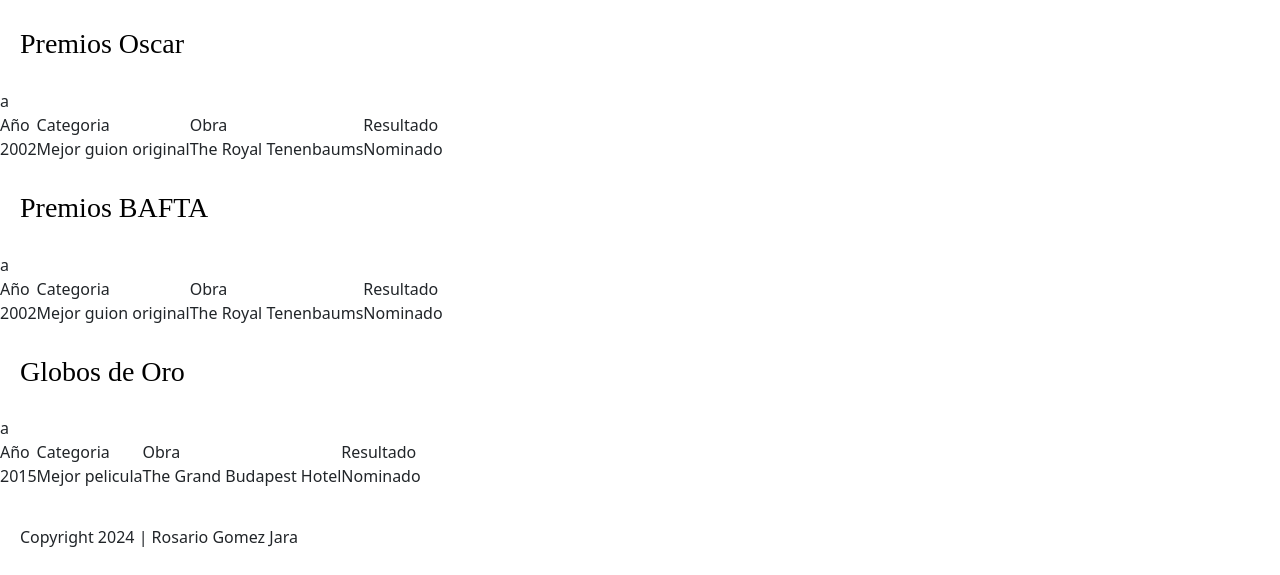
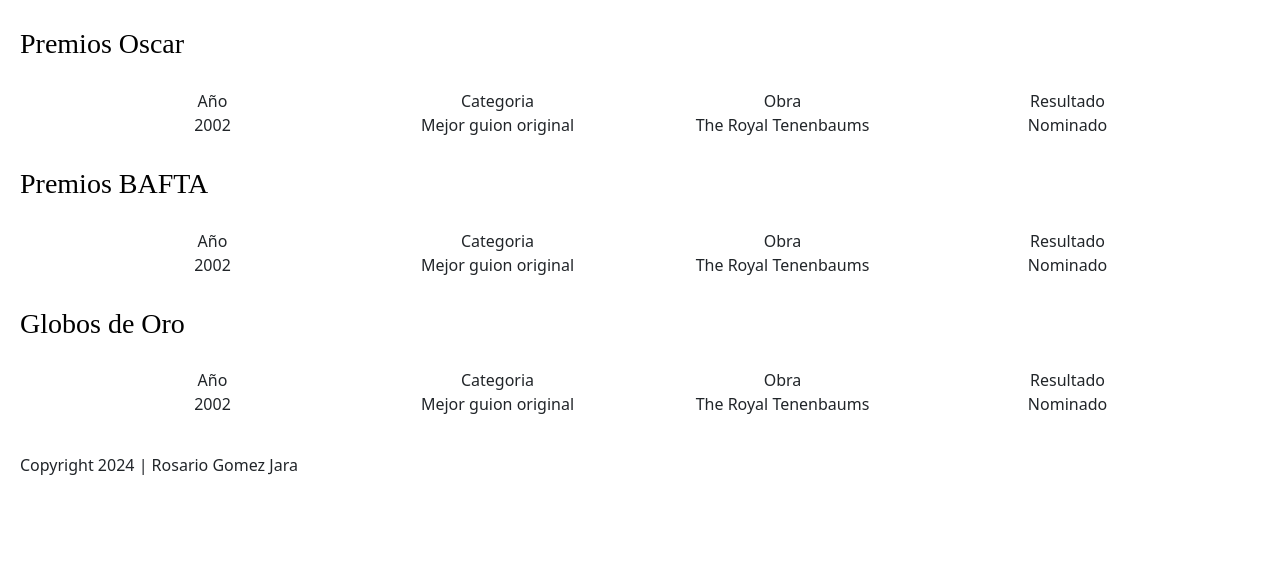
Before and after one commit to rgomezjara/wesandersonweb, a plain HTML site: page Pages/premios.html in a window 1280 px wide. Shown: the part 287-862 px from the top of the page. After the commit the page ends 800 px from the top, so only its background shows below. Drawn offline with nearby package versions, Linux system fonts and the light colour scheme.

Commit message:
avances con la pagina premios

```diff
--- a/Pages/premios.html
+++ b/Pages/premios.html
@@ -47,59 +47,92 @@
        </div>
       </header>
     <h2>Premios y Reconocimientos</h2>
-    <div>
-    <h3>Premios Oscar</h3>
-         <table>
-            <!--tr indica el inicio y fin de una fila-->
-             <tr>
-            <!--td inicializa las columnas-->
-                <td> Año </td>
-                <td> Categoria</td>
-                <td>Obra</td>
-                <td>Resultado</td>
-            </tr>
-            <tr>
-                <td>2002</td>
-                <td>Mejor guion original</td>
-                <td>The Royal Tenenbaums</td>a
-                <td>Nominado</td>
-            </tr>
-        </table>
+
+    <section>
+     <h3>Premios Oscar</h3>
+
+      <div class="container text-center">
+        <div class="row">
+          <div class="col">Año</div>
+          <div class="col">Categoria</div>
+          <div class="col">Obra</div>
+          <div class="col">Resultado</div>
+        </div>
+      </div>
+
+      <div class="container text-center">
+        <div class="row">
+          <div class="col">2002</div>
+          <div class="col">Mejor guion original</div>
+          <div class="col">The Royal Tenenbaums</div>
+          <div class="col">Nominado</div>
+        </div>
+      </div>
+
+    </section>
+    <h3>Premios BAFTA</h3>
+    <div class="container text-center">
+      <div class="row">
+        <div class="col">Año</div>
+        <div class="col">Categoria</div>
+        <div class="col">Obra</div>
+        <div class="col">Resultado</div>
+      </div>
     </div>
-    <h3>Premios BAFTA</h3>
-    <table>
-        <!--tr indica el inicio y fin de una fila-->
-         <tr>
-        <!--td inicializa las columnas-->
-            <td> Año </td>
-            <td> Categoria</td>
-            <td>Obra</td>
-            <td>Resultado</td>
-        </tr>
-        <tr>
-             <td>2002</td>
-            <td>Mejor guion original</td>
-            <td>The Royal Tenenbaums</td>a
-            <td>Nominado</td>
-        </tr>
-    </table>
+
+      <div class="container text-center">
+        <div class="row">
+          <div class="col">2002</div>
+          <div class="col">Mejor guion original</div>
+          <div class="col">The Royal Tenenbaums</div>
+          <div class="col">Nominado</div>
+        </div>
+
+      </div>
+
     <h3>Globos de Oro</h3>
-    <table>
-        <!--tr indica el inicio y fin de una fila-->
-         <tr>
-        <!--td inicializa las columnas-->
-            <td> Año </td>
-            <td> Categoria</td>
-            <td>Obra</td>
-            <td>Resultado</td>
-        </tr>
-        <tr>
-            <td>2015</td>
-            <td>Mejor pelicula</td>
-            <td>The Grand Budapest Hotel</td>a
-            <td>Nominado</td>
-        </tr>
-    </table>
+    <div class="container text-center">
+      <div class="row">
+        <div class="col">Año</div>
+        <div class="col">Categoria</div>
+        <div class="col">Obra</div>
+        <div class="col">Resultado</div>
+      </div>
+    </div>
+
+      <div class="container text-center">
+        <div class="row">
+          <div class="col">2002</div>
+          <div class="col">Mejor guion original</div>
+          <div class="col">The Royal Tenenbaums</div>
+          <div class="col">Nominado</div>
+        </div>
+
+      </div>
+
+      <!-- PRUEBAS -->
+      <!-- <div class="container text-center">
+        <div class="row">
+          <div class="col-sm-3">
+            Level 1: .col-sm-3
+            <img src="../assets/premio1.jpg" alt="premio">
+          </div>
+          <div class="col-sm-9">
+            <div class="row">
+              <div class="col-8 col-sm-6">
+                Level 2: .col-8 .col-sm-6
+              </div>
+              <div class="col-4 col-sm-6">
+                Level 2: .col-4 .col-sm-6
+              </div>
+              <div class="col-4 col-sm-6">
+                Level 2: .col-4 .col-sm-6
+              </div>
+            </div>
+          </div>
+        </div>
+      </div> -->
+
     <footer>
         <h6>Copyright 2024 | Rosario Gomez Jara</h6>
     </footer>
--- a/css/style.css
+++ b/css/style.css
@@ -116,8 +116,10 @@
 }
 /* ------------------------------------Pagina Acerca de estilos--------------------------------------------------------------------- */
 
-.lineadeTiempo , .acercade{
-    padding: 80px 20px;
+.wes-pop{
+    padding-top: 10px;
+    width: 90%;
+    height: 90%;
 }
 
 
```
Also changed, not shown: Pages/acercade.html (+3 -2 lines), index.html (+4 -2 lines), assets/premio1.jpg (added), assets/wes-Anderson-pop.jpg (added).
